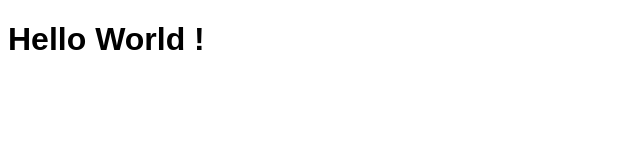
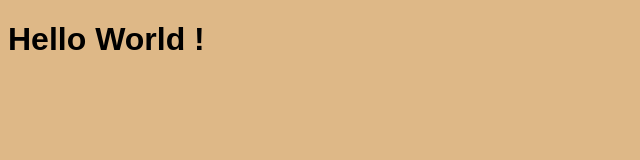
Before and after one commit to RacoonDream/PS_JS_DEV_ENV, a website built with webpack: page src/index.html in a window 1280 px wide. Shown: the whole page, without its empty margins (0-640 px from the left). Built offline with nearby package versions, Linux system fonts and the light colour scheme.

Commit message:
eslint added

```diff
--- a/buildScripts/startMessage.js
+++ b/buildScripts/startMessage.js
@@ -4,4 +4,4 @@
 
 import chalk from 'chalk'
 
-console.log(chalk.green('Starting app in dev mode..'))
+console.log(chalk.green('Starting app in dev mode..')); // eslint-disable-line no-console
--- a/package.json
+++ b/package.json
@@ -5,12 +5,14 @@
   "main": "index.js",
   "scripts": {
     "prestart": "babel-node buildScripts/startMessage.js",
-    "start": "npm-run-all --parallel security-check open-server",
+    "start": "npm-run-all --parallel security-check open-server lint:watch",
     "open-server": "babel-node buildScripts/srcServer.js",
     "test": "echo \"Error: no test specified\" && exit 1",
     "security-check": "nsp check",
     "localtunnel": "lt --port 3000",
-    "share": "npm-run-all --parallel open-server localtunnel"
+    "share": "npm-run-all --parallel open-server localtunnel",
+    "lint": "esw webpack.config.* src buildScripts --color",
+    "lint:watch": "npm run lint -- --watch"
   },
   "repository": {
     "type": "git",
--- a/src/index.css
+++ b/src/index.css
@@ -1,5 +1,6 @@
 body{
   font-family: sans-serif;
+  background-color: burlywood;
 }
 
 table th{
--- a/src/index.js
+++ b/src/index.js
@@ -2,5 +2,5 @@ import './index.css';
 import numeral from 'numeral';
 
 const courseValue= numeral(1000).format('$0,0.00');
-debugger;
+//debugger;
 console.log(`I would earn ${courseValue} from this awesone course!`);// ES6 template string to parse javascript variables
```
Also changed, not shown: .eslintrc.json (added).
